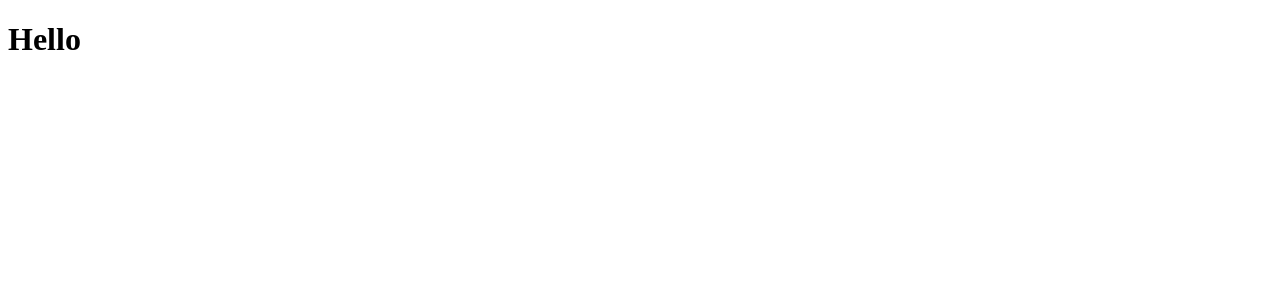
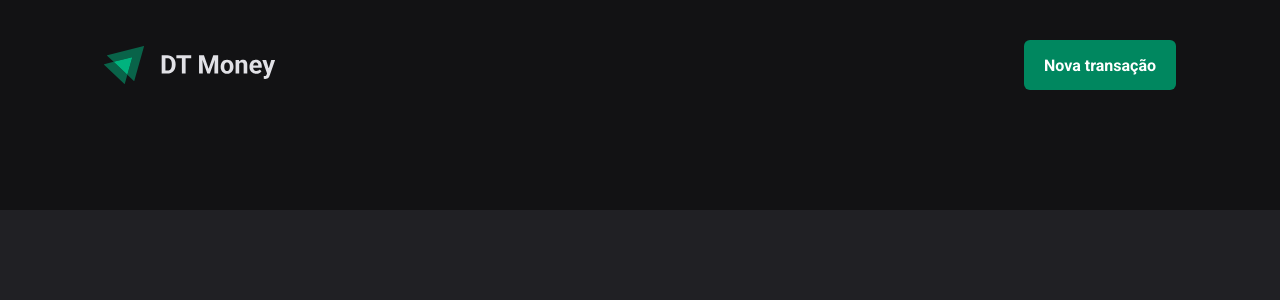
Before and after one commit to matheus-augusto327/DT-Money, a React (Vite) app: page / in a window 1280 px wide. Shown: the top 300 px of the page. Built offline with nearby package versions, Linux system fonts and the light colour scheme.

Commit message:
Create Header component

```diff
--- a/src/App.tsx
+++ b/src/App.tsx
@@ -1,11 +1,14 @@
 import { ThemeProvider } from "styled-components"
+import { Transactions } from "./pages/Transactions"
+import { GlobalStyle } from "./styles/global"
 import { defaultTheme } from "./styles/themes/default"
 
 export function App() {
 
   return (
     <ThemeProvider theme={defaultTheme}>
-      <h1>Hello</h1>
+      <GlobalStyle />
+      <Transactions />
     </ThemeProvider>
   )
 }
--- /dev/null
+++ b/src/components/Header/index.tsx
@@ -0,0 +1,14 @@
+import { HeaderContainer, HeaderContent, NewTransactionButton } from "./styles";
+
+import logoImg from '../../assets/logo.svg'
+
+export function Header() {
+  return (
+    <HeaderContainer>
+      <HeaderContent>
+        <img src={logoImg} alt="" />
+        <NewTransactionButton>Nova transação</NewTransactionButton>
+      </HeaderContent>
+    </HeaderContainer>
+  )
+}
--- /dev/null
+++ b/src/components/Header/styles.ts
@@ -0,0 +1,33 @@
+import styled from "styled-components";
+
+export const HeaderContainer = styled.header`
+  background: ${props => props.theme['gray-900']};
+  padding: 2.5rem 0 7.5rem;
+`;
+
+export const HeaderContent = styled.div`
+  width: 100%;
+  max-width: 1120px;
+  margin: 0 auto;
+  padding: 0 1.5rem;
+
+  display: flex;
+  justify-content: space-between;
+  align-items: center;
+`;
+
+export const NewTransactionButton = styled.button`
+  height: 50px;
+  border: 0;
+  background: ${props => props.theme['green-500']};
+  color: ${props => props.theme.white};
+  font-weight: bold;
+  padding: 0 1.25rem;
+  border-radius: 6px;
+  cursor: pointer;
+
+  &:hover {
+    background: ${props => props.theme['green-700']};
+    transition: background-color 0.2s;
+  }
+`
--- /dev/null
+++ b/src/pages/Transactions/index.tsx
@@ -0,0 +1,9 @@
+import { Header } from "../../components/Header";
+
+export function Transactions() {
+  return (
+    <div>
+      <Header />
+    </div>
+  )
+}
```
Also changed, not shown: src/assets/logo.svg (added), src/pages/Transactions/styles.ts (added).
